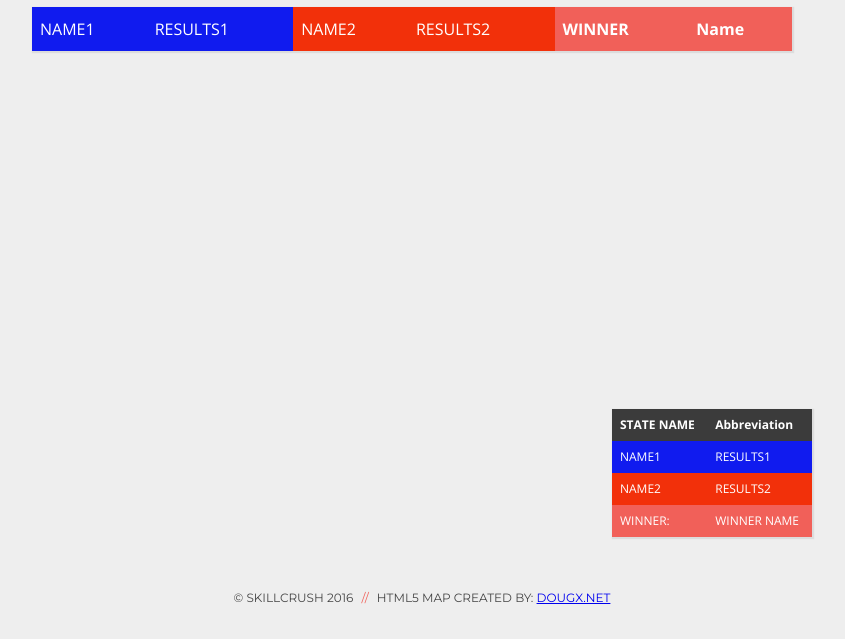
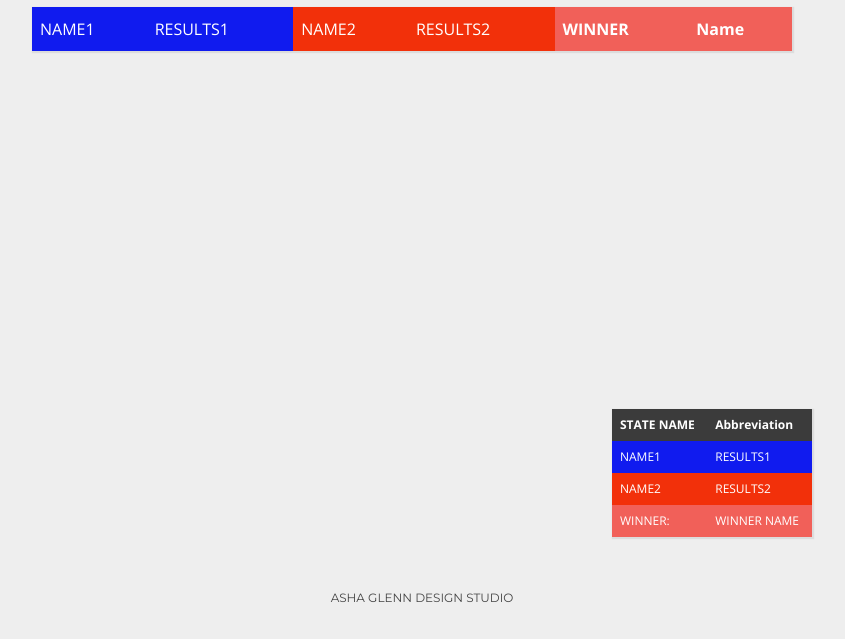
Before and after one commit to ashaglenn/2020presidentialelection, a plain HTML site: page index.html in a window 1280 px wide. Shown: the part 161-800 px from the top of the page, without its empty margins (218-1063 px from the left). Drawn offline with nearby package versions, Linux system fonts and the light colour scheme; a script that the page names is missing.

Commit message:
Update index.html

```diff
--- a/index.html
+++ b/index.html
@@ -58,7 +58,7 @@
     </div>
     <br clear="all">
     <footer>
-      <p>&copy; Skillcrush 2016 <span>//</span> HTML5 Map Created By: <a href="http://dougx.net/map/usmap.html" target="_blank">DougX.net</a></p>
+      <p>Asha Glenn Design Studio
     </footer>
 
   </div>
```
